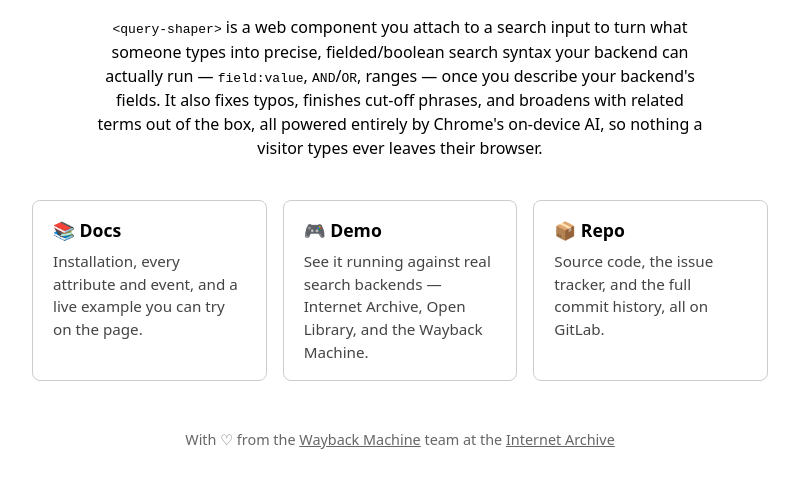
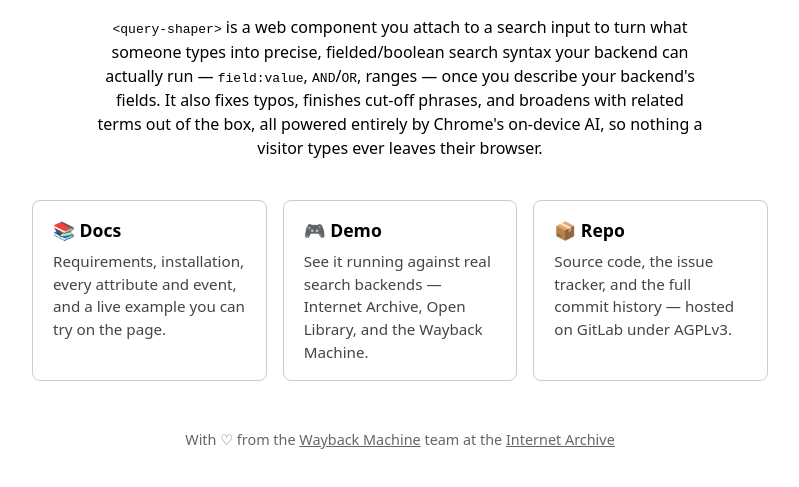
Before and after one commit to internetarchive/query-shaper, a website built with Vite: page index.html in a window 1280 px wide. Shown: the part 207-694 px from the top of the page, without its empty margins (240-1039 px from the left). Built offline with nearby package versions, Linux system fonts and the light colour scheme.

Commit message:
Balance Docs/Repo card copy: add Requirements and license mention

```diff
--- a/index.html
+++ b/index.html
@@ -90,7 +90,7 @@
     <div class="links">
       <a class="link-card" href="./docs/index.html">
         <h2>📚 Docs</h2>
-        <p>Installation, every attribute and event, and a live example you can try on the page.</p>
+        <p>Requirements, installation, every attribute and event, and a live example you can try on the page.</p>
       </a>
       <a class="link-card" href="./demo/index.html">
         <h2>🎮 Demo</h2>
@@ -98,7 +98,7 @@
       </a>
       <a class="link-card" href="https://git.archive.org/sawood/query-shaper">
         <h2>📦 Repo</h2>
-        <p>Source code, the issue tracker, and the full commit history, all on GitLab.</p>
+        <p>Source code, the issue tracker, and the full commit history — hosted on GitLab under AGPLv3.</p>
       </a>
     </div>
 
```
